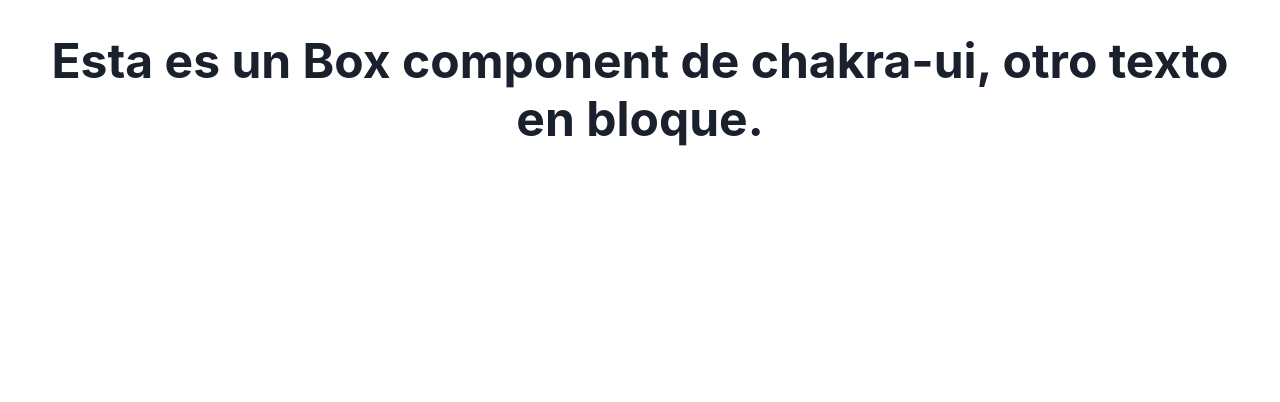
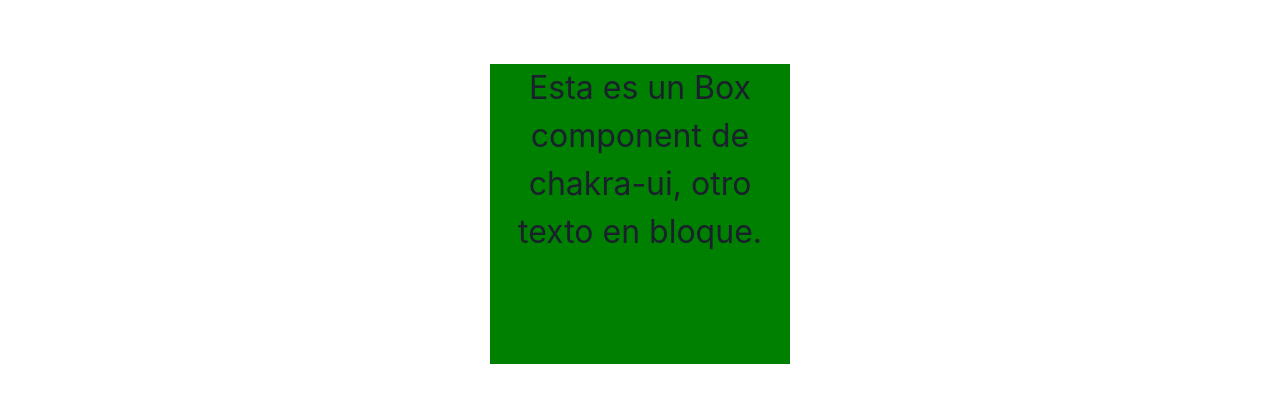
Before and after one commit to rpalaciosg/chakra-ui-begin, a React (Vite) app: page / in a window 1280 px wide. Shown: the top 402 px of the page. Built offline with nearby package versions, Linux system fonts and the light colour scheme.

Commit message:
feat: styled props

```diff
--- a/src/App.tsx
+++ b/src/App.tsx
@@ -1,14 +1,16 @@
 import './App.css'
-import { Heading } from '@chakra-ui/react';
+import { Box, Text } from '@chakra-ui/react';
 
 function App() {
 
   return (
     <div className='App'>
-      <Heading fontSize="48px">
+      <Box bg="green" h="300px" w="300px" margin="auto" mt="32px">
+      <Text fontSize="32px">
         Esta es un Box component de chakra-ui,
         otro texto en bloque.
-      </Heading>
+      </Text>
+      </Box>
     </div>
   )
 }
```
Also changed, not shown: 1 other file (tests, documents, lock files or other folders).
